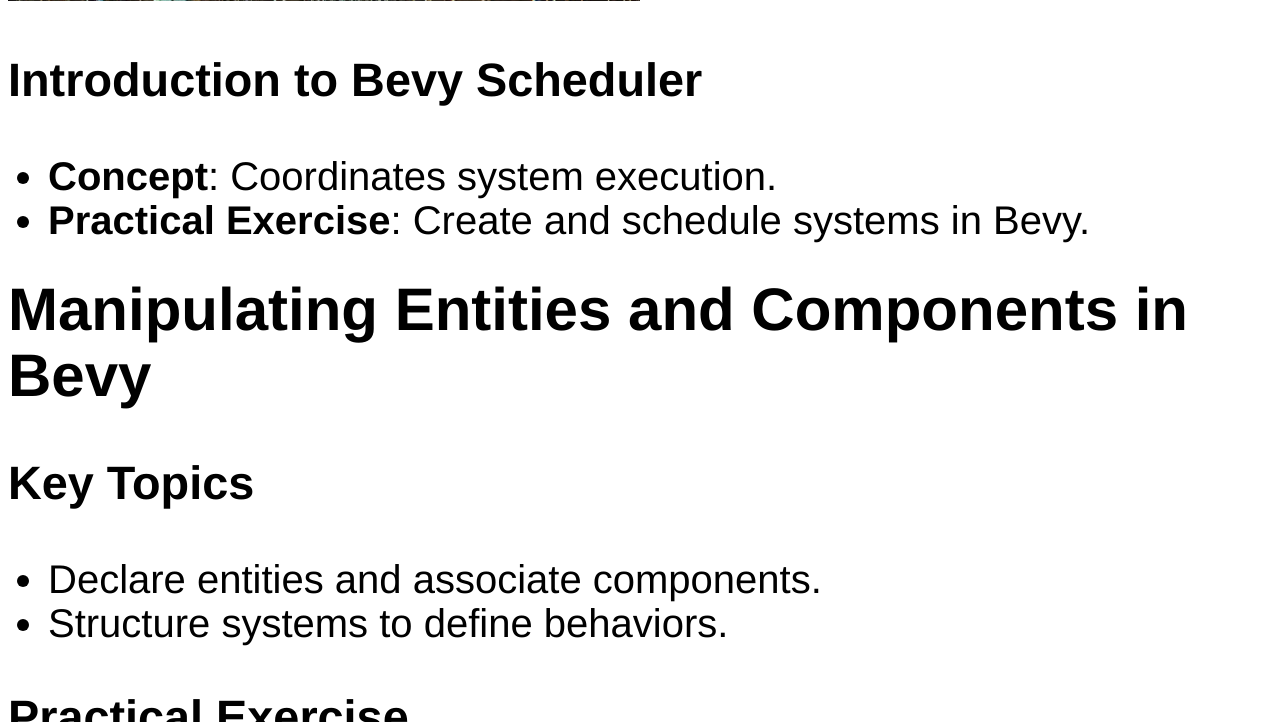
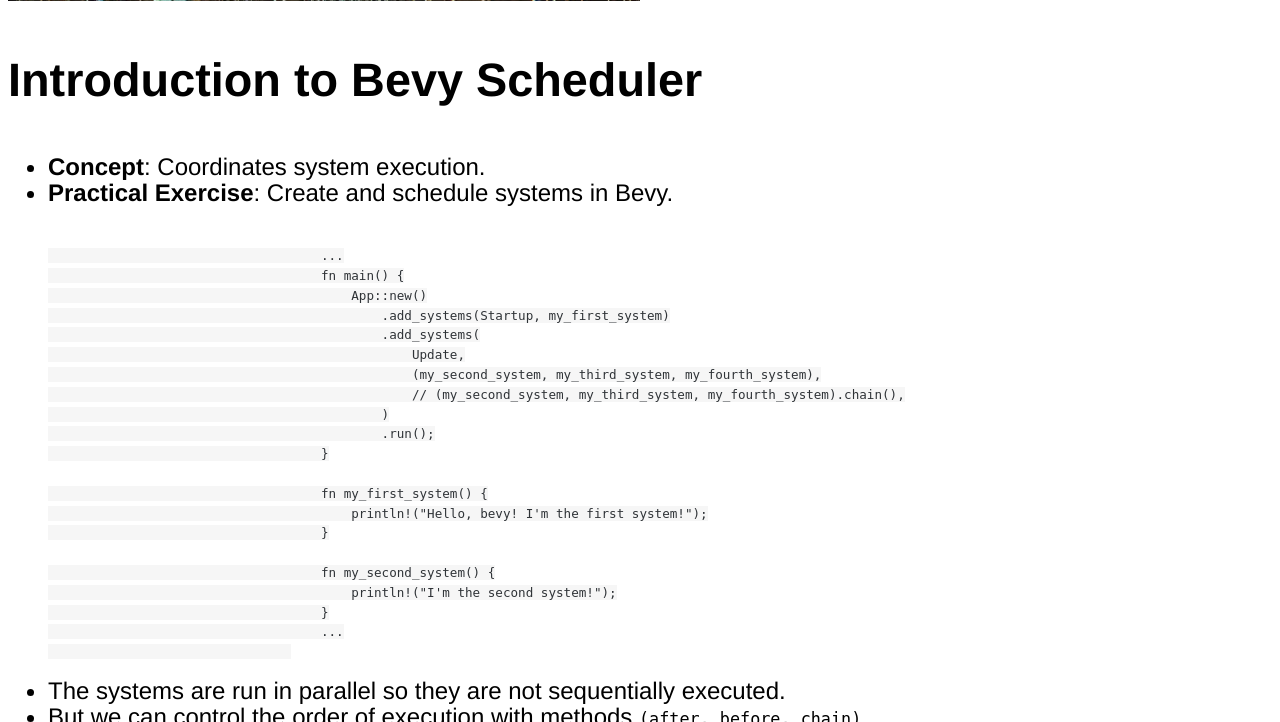
Before and after one commit to uggla/bevy_university, a Python web app: template slides/templates/bevy_university.html in a window 1280 px wide. Shown: the part 5778-6500 px from the top of the page. Run offline with Jinja, Linux system fonts and the light colour scheme; the template is opened without the code that fills it, so the values that code supplies are empty; some libraries are stand-ins or nearby versions.

Commit message:
doc: Add scheduler slide

```diff
--- a/slides/templates/bevy_university.html
+++ b/slides/templates/bevy_university.html
@@ -245,10 +245,37 @@
 
                 <section>
                     <h3>Introduction to Bevy Scheduler</h3>
-                    <ul>
-                        <li><strong>Concept</strong>: Coordinates system execution.</li>
-                        <li><strong>Practical Exercise</strong>: Create and schedule systems in Bevy.</li>
-                    </ul>
+                    <div class="lots_of_items">
+                        <ul>
+                            <li><strong>Concept</strong>: Coordinates system execution.</li>
+                            <li><strong>Practical Exercise</strong>: Create and schedule systems in Bevy.</li>
+
+                                <pre><code class="hljs rust" data-trim data-line-numbers>
+                                    ...
+                                    fn main() {
+                                        App::new()
+                                            .add_systems(Startup, my_first_system)
+                                            .add_systems(
+                                                Update,
+                                                (my_second_system, my_third_system, my_fourth_system),
+                                                // (my_second_system, my_third_system, my_fourth_system).chain(),
+                                            )
+                                            .run();
+                                    }
+
+                                    fn my_first_system() {
+                                        println!("Hello, bevy! I'm the first system!");
+                                    }
+
+                                    fn my_second_system() {
+                                        println!("I'm the second system!");
+                                    }
+                                    ...
+                                </code></pre>
+                            <li>The systems are run in parallel so they are not sequentially executed.</li>
+                            <li>But we can control the order of execution with methods <code>(after, before, chain)</code>.</li>
+                        </ul>
+                    </div>
                 </section>
 
                 <section>
```
